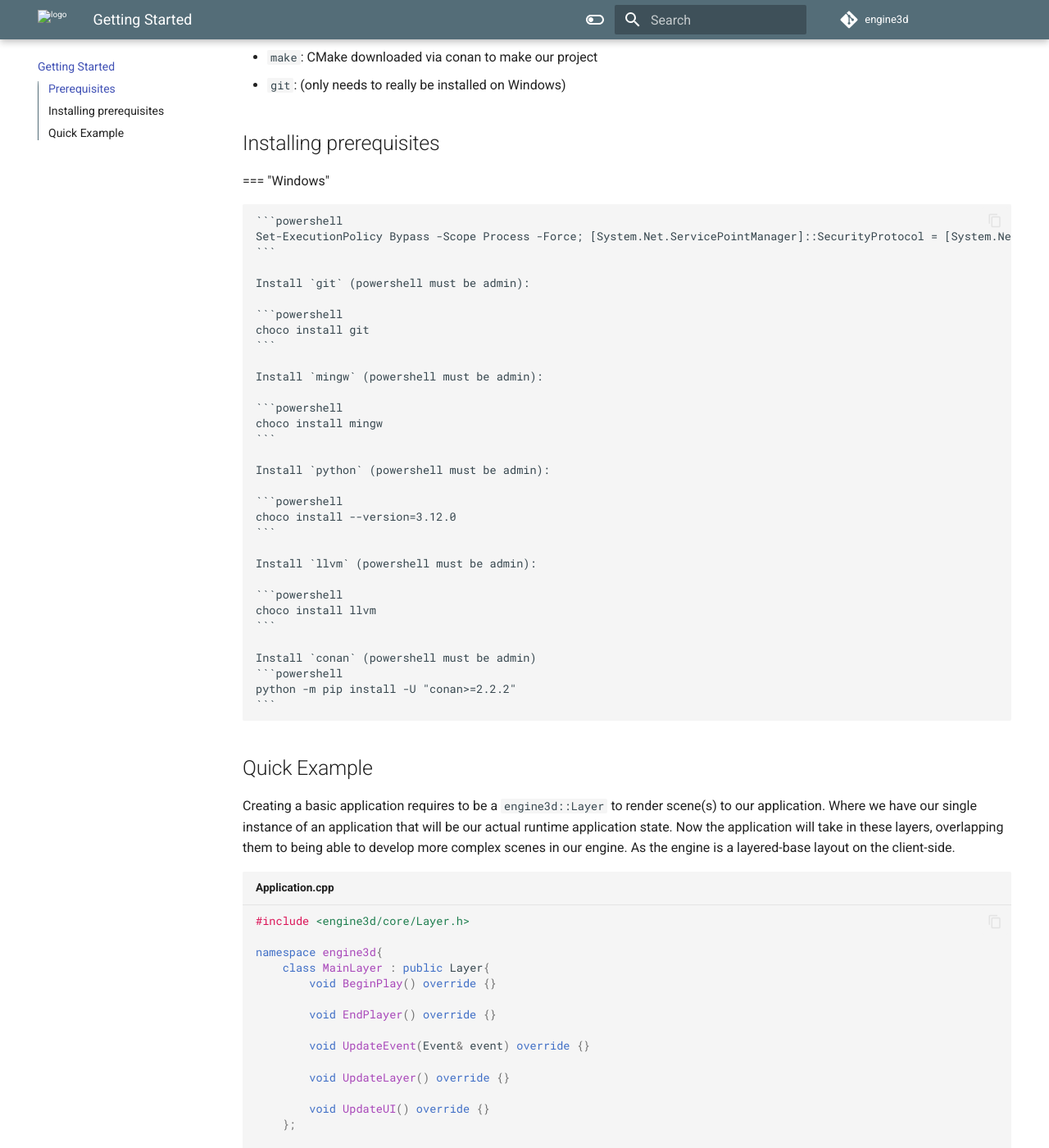
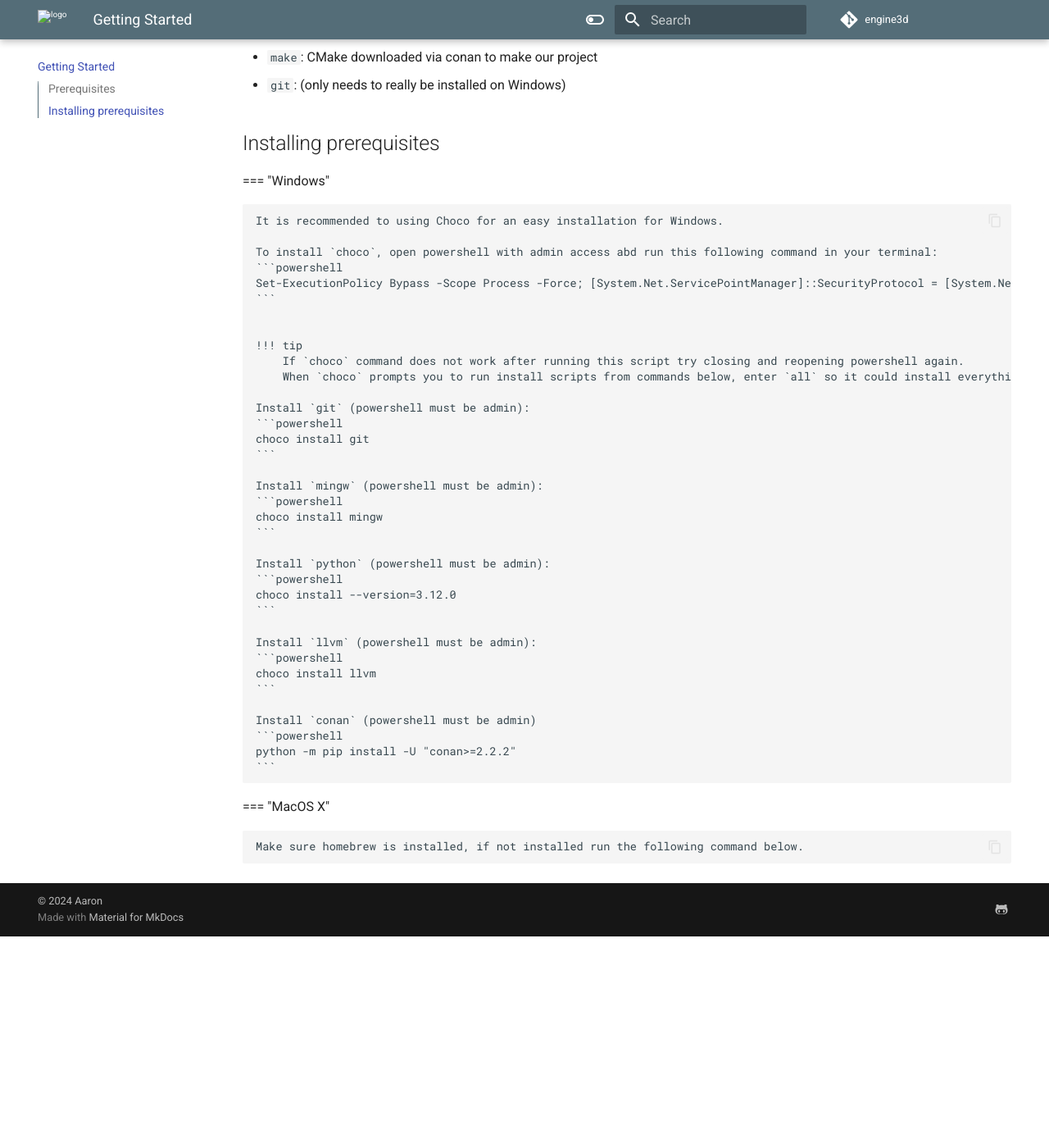
Before and after one commit to engine3d-dev/engine3d.github.io, an MkDocs documentation site: the page built from docs/page2.md, in a window 1280 px wide and 1400 px high, scrolled down 322 px. Shown: the whole window at 82% size. Built offline with MkDocs 1.6.1 and Material for MkDocs 9.7.7, drawn with Linux system fonts in a browser that asks for light colours; comment, search, counter and statistics services are not loaded; after the commit the page ends 1464 px from its top, so only the background shows below that; some of the changed text lies outside the part shown.

Commit message:
Update page2.md

````diff
--- a/docs/page2.md
+++ b/docs/page2.md
@@ -11,30 +11,34 @@
 
 === "Windows"
 
+    It is recommended to using Choco for an easy installation for Windows.
+
+    To install `choco`, open powershell with admin access abd run this following command in your terminal:
     ```powershell
     Set-ExecutionPolicy Bypass -Scope Process -Force; [System.Net.ServicePointManager]::SecurityProtocol = [System.Net.ServicePointManager]::SecurityProtocol -bor 3072; iex ((New-Object System.Net.WebClient).DownloadString('https://community.chocolatey.org/install.ps1'))
     ```
 
+
+    !!! tip
+        If `choco` command does not work after running this script try closing and reopening powershell again.
+        When `choco` prompts you to run install scripts from commands below, enter `all` so it could install everything.
+
     Install `git` (powershell must be admin):
-
     ```powershell
     choco install git
     ```
 
     Install `mingw` (powershell must be admin):
-
     ```powershell
     choco install mingw
     ```
 
     Install `python` (powershell must be admin):
-
     ```powershell
     choco install --version=3.12.0
     ```
 
     Install `llvm` (powershell must be admin):
-
     ```powershell
     choco install llvm
     ```
@@ -44,32 +48,6 @@
     python -m pip install -U "conan>=2.2.2"
     ```
 
-## Quick Example
-Creating a basic application requires to be a `engine3d::Layer` to render scene(s) to our application. Where we have our single instance of an application that will be our actual runtime application state. Now the application will take in these layers, overlapping them to being able to develop more complex scenes in our engine. As the engine is a layered-base layout on the client-side.
+=== "MacOS X"
 
-```c++ title="Application.cpp"
-
-#include <engine3d/core/Layer.h>
-
-namespace engine3d{
-    class MainLayer : public Layer{
-        void BeginPlay() override {}
-
-        void EndPlayer() override {}
-
-        void UpdateEvent(Event& event) override {}
-
-        void UpdateLayer() override {}
-
-        void UpdateUI() override {}
-    };
-
-
-    class ClientApplication : public engine3d::BlankApplicationSlate {
-    public:
-        ClientApplication(){
-            this->PushLayer(new MainLayer());
-        }
-    };
-};
-```
+    Make sure homebrew is installed, if not installed run the following command below.
````
